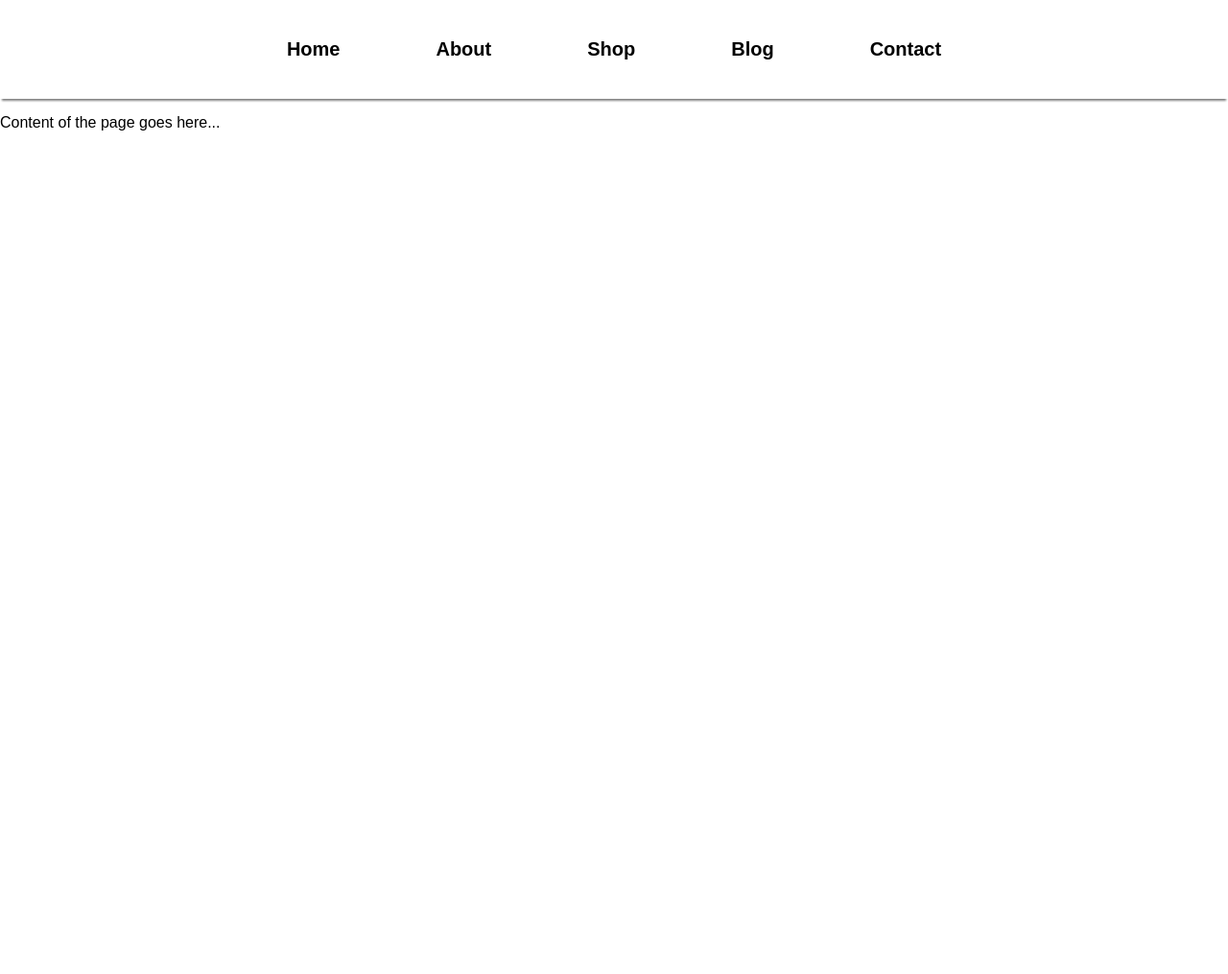
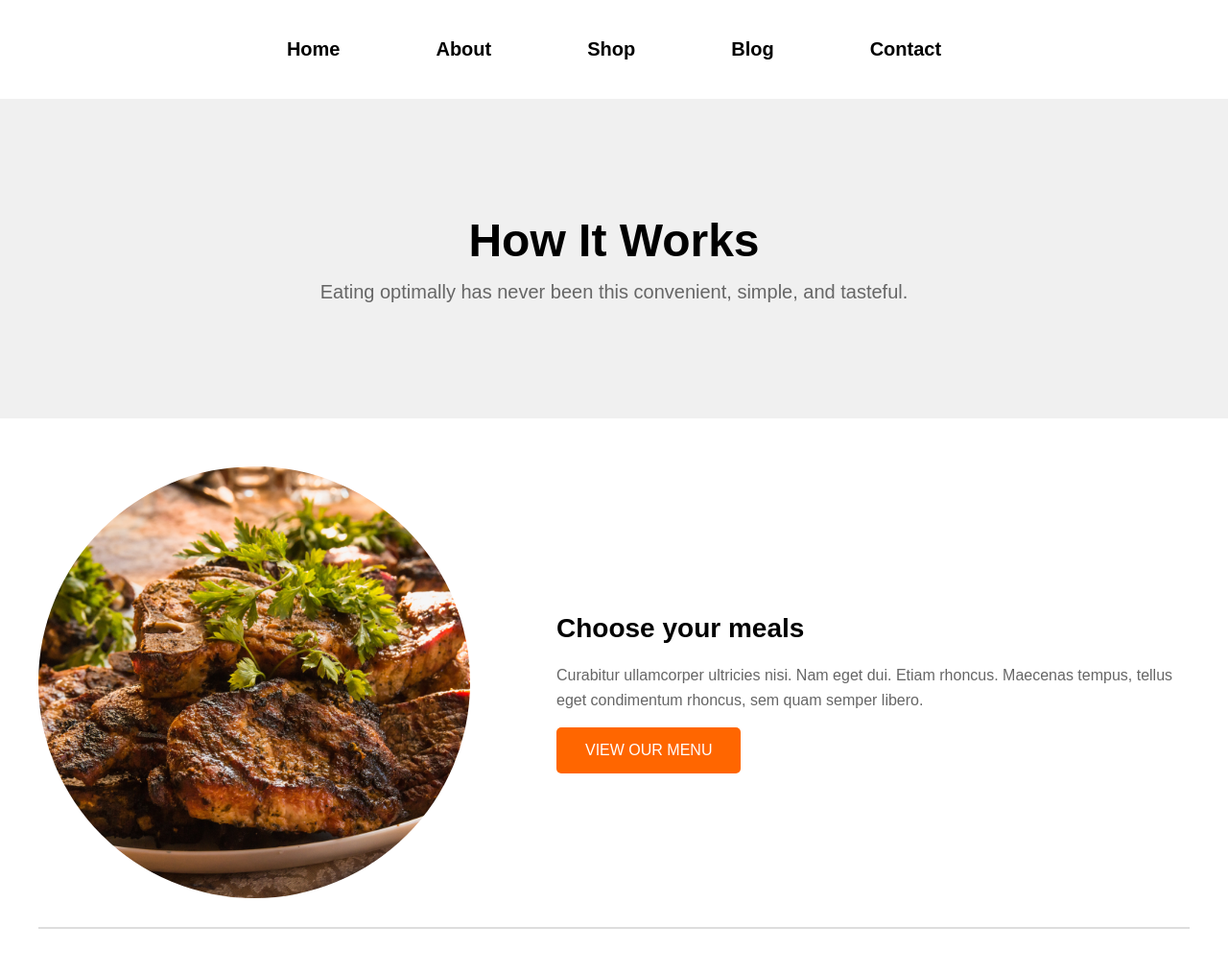
Before and after one commit to HKhawaja1/Project_3, a Flask app: page /about in a window 1280 px wide. Shown: the top 1015 px of the page at 96% size. Before the commit the page ends 800 px from the top, so only its background shows below. Run offline with Flask 3, Linux system fonts and the light colour scheme.

Commit message:
About page added.

```diff
--- a/static/css/style.css
+++ b/static/css/style.css
@@ -257,7 +257,8 @@ button:hover {
 }
 
 /* Blog Header Full-Width Styling */
-.blog-header {
+.blog-header,
+.how-it-works-header {
     background-color: #f0f0f0; /* Light gray background */
     width: 100vw; /* Full width */
     padding: 120px 0;
@@ -265,14 +266,22 @@ button:hover {
     text-align: center;
 }
 
-.blog-header h1 {
+.blog-header h1,
+.how-it-works-header h1 {
     font-size: 48px;
     font-weight: bold;
     margin: 0;
 }
 
+.how-it-works-header p {
+    font-size: 20px;
+    color: #666;
+    margin: 15px 0 0 0;
+}
+
 /* Blog Container Styling */
-.blog-container {
+.blog-container,
+.how-it-works-container {
     max-width: 1200px;
     margin: 50px auto;
     padding: 0 20px;
@@ -280,7 +289,8 @@ button:hover {
 }
 
 /* Blog Post Styling */
-.blog-post {
+.blog-post,
+.how-it-works-post {
     display: flex;
     align-items: center;
     justify-content: space-between;
@@ -294,25 +304,43 @@ button:hover {
     margin-bottom: 20px; /* Add some margin below the image */
 }
 
-.blog-text {
+/* Reverse Layout */
+.reverse-layout {
+    flex-direction: row-reverse;
+}
+
+/* Circular Image Styling for About Page */
+.how-it-works-image {
+    width: 450px;
+    height: 450px;
+    border-radius: 50%;
+    object-fit: cover;
+}
+
+/* Text Styling for Blog and About */
+.blog-text,
+.how-it-works-text {
     text-align: left;
     width: 55%;
 }
 
-.blog-date {
+.blog-date,
+.how-it-works-text h2 {
     font-size: 14px;
-    color: #27AE60; /* Green color for the date */
+
     font-weight: bold;
     margin-bottom: 10px;
 }
 
-.blog-text h2 {
+.blog-text h2,
+.how-it-works-text h2 {
     font-size: 28px;
     font-weight: bold;
     margin-bottom: 20px;
 }
 
-.blog-text p {
+.blog-text p,
+.how-it-works-text p {
     font-size: 16px;
     color: #666;
     line-height: 1.6;
@@ -325,3 +353,34 @@ button:hover {
     border: 0;
     border-top: 2px solid #ddd;
 }
+
+/* Buttons Styling */
+button {
+    background-color: #f60;
+    color: white;
+    border: none;
+    padding: 15px 30px;
+    border-radius: 5px;
+    font-size: 16px;
+    cursor: pointer;
+    transition: background-color 0.3s ease;
+}
+
+button:hover {
+    background-color: #e55500;
+}
+
+/* Button Variations */
+.view-menu-button {
+    background-color: #f60;
+    color: white;
+}
+
+.get-started-button {
+    background-color: #27AE60;
+    color: white;
+}
+
+.get-started-button:hover {
+    background-color: #1e8a50;
+}
--- a/templates/about.html
+++ b/templates/about.html
@@ -3,7 +3,7 @@
   <head>
     <meta charset="UTF-8">
     <meta name="viewport" content="width=device-width, initial-scale=1.0">
-    <title>My Title</title>
+    <title>How It Works</title>
     <link rel="stylesheet" href="{{ url_for('static', filename='css/style.css') }}">
   </head>
   <body>
@@ -20,9 +20,93 @@
       </nav>
     </div>
 
-    <!-- Main Content -->
-    <div>
-      <p>Content of the page goes here...</p>
+    <!-- How It Works Header with Light Gray Background -->
+    <div class="how-it-works-header">
+      <h1>How It Works</h1>
+      <p>Eating optimally has never been this convenient, simple, and tasteful.</p>
+    </div>
+
+    <!-- How It Works Content Section -->
+    <div class="how-it-works-container">
+      <!-- Section 1 (Normal layout: Image on the left) -->
+      <div class="how-it-works-post">
+        <img src="{{ url_for('static', filename='assets/About_1.jpg') }}" alt="How It Works Image 1" class="how-it-works-image">
+        <div class="how-it-works-text">
+          <h2>Choose your meals</h2>
+          <p>Curabitur ullamcorper ultricies nisi. Nam eget dui. Etiam rhoncus. Maecenas tempus, tellus eget condimentum rhoncus, sem quam semper libero.</p>
+          <button class="view-menu-button">VIEW OUR MENU</button>
+        </div>
+      </div>
+
+      <hr class="divider">
+
+      <!-- Section 2 (Reversed layout: Image on the right) -->
+      <div class="how-it-works-post reverse-layout">
+        <div class="how-it-works-text">
+          <h2>We cook & deliver</h2>
+          <p>Cras dapibus. Vivamus elementum semper nisi. Aenean vulputate eleifend tellus. Aenean leo ligula, porttitor eu, consequat vitae, eleifend ac, enim.</p>
+        </div>
+        <img src="{{ url_for('static', filename='assets/About_2.jpg') }}" alt="How It Works Image 2" class="how-it-works-image">
+      </div>
+
+      <hr class="divider">
+
+      <!-- Section 3 (Normal layout: Image on the left) -->
+      <div class="how-it-works-post">
+        <img src="{{ url_for('static', filename='assets/About_3.jpg') }}" alt="How It Works Image 3" class="how-it-works-image">
+        <div class="how-it-works-text">
+          <h2>Enjoy fresh & tasty meals</h2>
+          <p>Aliquam lorem ante, dapibus in, viverra quis, feugiat a, tellus. Phasellus viverra nulla ut metus varius laoreet.</p>
+        </div>
+      </div>
+
+      <hr class="divider">
+
+      <!-- Section 4 (Reversed layout: Image on the right) -->
+      <div class="how-it-works-post reverse-layout">
+        <div class="how-it-works-text">
+          <h2>Get started with us today!</h2>
+          <p>Suspendisse potenti. Maecenas nec odio et ante tincidunt tempus. Donec vitae sapien ut libero venenatis faucibus.</p>
+          <button class="get-started-button">GET STARTED</button>
+        </div>
+        <img src="{{ url_for('static', filename='assets/About_4.jpg') }}" alt="How It Works Image 4" class="how-it-works-image">
+      </div>
+
+      <hr class="divider">
+    </div>
+
+    <!-- FAQ Section -->
+    <div class="faq-section">
+      <div class="faq-container">
+        <h2>Frequently Asked Questions</h2>
+        <div class="faq-item">
+          <button class="faq-question">Can I choose my meals?</button>
+          <div class="faq-answer">
+            <p>Yes, you can choose from a variety of meal options tailored to your dietary preferences.</p>
+          </div>
+        </div>
+
+        <div class="faq-item">
+          <button class="faq-question">When will I receive my order?</button>
+          <div class="faq-answer">
+            <p>Your order will arrive within 2-3 business days from the time of placing your order.</p>
+          </div>
+        </div>
+
+        <div class="faq-item">
+          <button class="faq-question">Can I skip a delivery?</button>
+          <div class="faq-answer">
+            <p>Yes, you can skip a delivery by updating your preferences in the account settings at least 24 hours before the scheduled delivery date.</p>
+          </div>
+        </div>
+
+        <div class="faq-item">
+          <button class="faq-question">Can I add extras to my delivery?</button>
+          <div class="faq-answer">
+            <p>You can add snacks, beverages, or other extras to your delivery at checkout.</p>
+          </div>
+        </div>
+      </div>
     </div>
 
     <script src="{{ url_for('static', filename='js/script.js') }}"></script>
```
Also changed, not shown: static/assets/About_1.jpg (added), static/assets/About_3.jpg (added), 2 other files.
